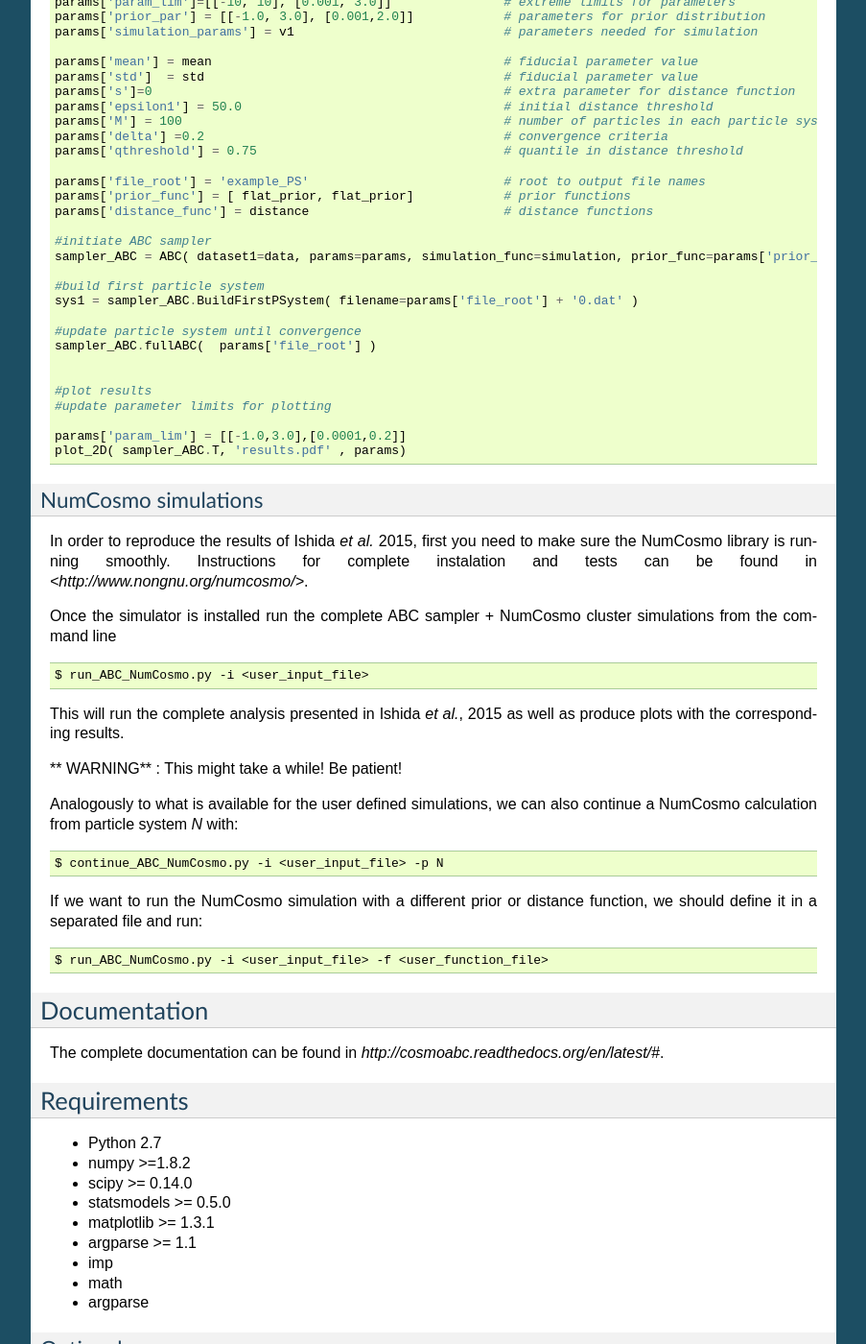
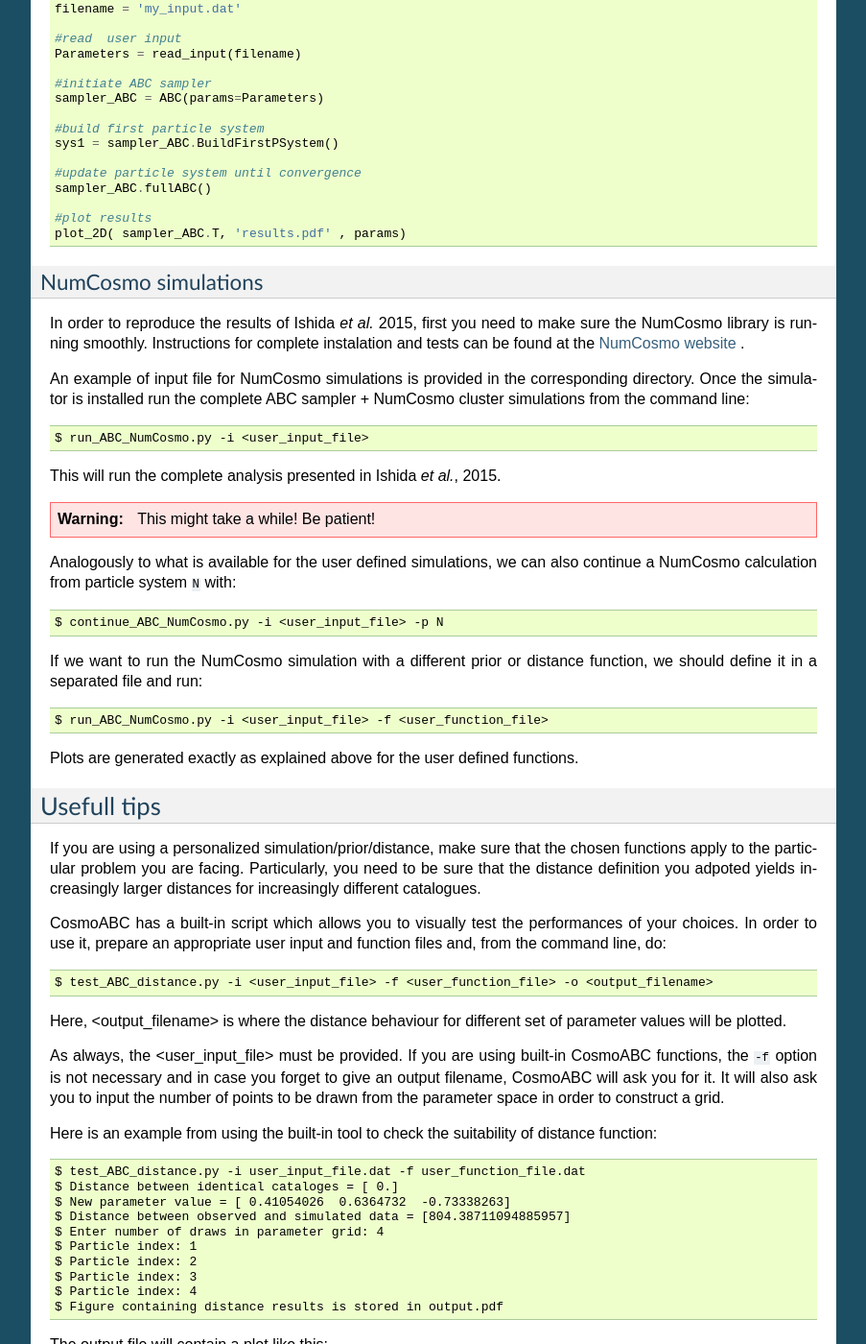
Before and after one commit to COINtoolbox/CosmoABC, a Sphinx documentation site: the page built from docs/source/index.rst, in a window 1280 px wide and 1400 px high, scrolled down 2921 px. Shown: the whole window at 96% size, without its empty margins (198-1101 px from the left). Built offline with Sphinx 7.4.7, drawn with Linux system fonts in a browser that asks for light colours; some of the changed text lies outside the part shown.

Commit message:
update README

```diff
--- a/docs/source/index.rst
+++ b/docs/source/index.rst
@@ -1,16 +1,12 @@
-.. CosmoABC documentation master file, created by
-   sphinx-quickstart on Thu Jan 15 00:36:37 2015.
-   You can adapt this file completely to your liking, but it should at least
-   contain the root `toctree` directive.
-
 CosmoABC - Likelihood free parameter estimation for cosmology
 =============================================================
 
-`CosmoABC` is a package which enables parameter inference using an Approximate Bayesian Computation (ABC) algorithm, as described in Ishida et al., 2015 [LINK].
 
-The code was originally designed for cosmological parameter inference from galaxy clusters number counts based on Sunyaev-Zel'dovich measurements. In this context, the cosmological simulations were performed using the NumCosmo library.
+``CosmoABC`` is a package which enables parameter inference using an Approximate Bayesian Computation (ABC) algorithm, as described in Ishida et al., 2015 [LINK].
 
-Nevertheless, the user can easily take advantadge of the ABC sampler along with his/her own simulator, as well as  test personalized summary statistics and distance functions.
+The code was originally designed for cosmological parameter inference from galaxy clusters number counts based on Sunyaev-Zel'dovich measurements. In this context, the cosmological simulations were performed using the `NumCosmo library <http://www.nongnu.org/numcosmo/>`_ .
+
+Nevertheless, the user can easily take advantadge of the ABC sampler along with his/her own simulator, as well as  test personalized prior distributions, summary statistics and distance functions.
 
 
 Get it now!
@@ -23,44 +19,57 @@ The package can be installed using the PyPI and pip::
 Or if the tarball or repository is downloaded, in the CosmoABC directory you can install and test it::
 
     $ pyton setup.py install
-    $ python setup.py test
 
+You can run a few tests with::
+
+    $ test_ABC_algorithm.py
+
+.. warning::
+    The  above tests will generate a lot of output data file and a pdf file with their graphical representation.
+    This was chosen to facilitate the identification of errors.
+    Make sure to run the tests in their own directory.
+
+The test outputs a pdf file illustrating the evolution of the posterior.
+
+`Test results <https://github.com/COINtoolbox/CosmoABC/blob/emille_dev/CosmoABC/examples/results_gaussian_sim.gif>`_
 
 Examples
 ********
 
-Sample input in can be found in ~CosmoABC/examples. All example files mentioned in this section are available in that directory.
+Sample input in can be found in ``~CosmoABC/examples``. All example files mentioned in this section are available in that directory.
 
 The user input file should contain all necessary variables for simulation as well as for the ABC sampler.
 
 A simple example of user input file, using a simulator which takes 3 parameters as input (mean, std, n) from which we want to fit only two (mean, std), would look like this ::
 
-    path_to_obs		= data.dat   	   # path to observed data
+    path_to_obs		= data.dat   	   # path to observed data. If None a simulated data set
+                                           # will be generated on the fly and used in place of the observations
 
-    param_to_fit	= mean 	std	   # parameters to fit
+    param_to_fit 	= mean 	n  	   # parameters to fit
     param_to_sim    	= mean  std  n	   # parameters needed for simulation
 
-    mean_lim		= -10.0  10.0	   # extreme limits for parameters
-    std_lim             = 0.001   3.0
+    n_lim		= 500  3000 	   # extreme limits for parametes
+    mean_lim            = -2.0  4.0
 
+    n_prior_par 	= 500  2000	   # parameters for prior distribution
+    mean_prior_par      = -1.5  3.0
 
-    mean_prior_par 	= -1.0  3.0	    # parameters for prior distribution
-    std_prior_par	= 0.001  2.0
+    mean		= 1.0		   #fiducial parameters for simulation
+    std		        = 1.0
+    n		        = 1000
 
-    mean	= 1.0			    #fiducial parameters for simulation
-    std		= 0.1
-    n		= 1000
+    M 	        	= 100			   # number of particle in each particle system
+    Mini                = 200                      # size of initial round
+    delta 		= 0.1		           # convergence criteria
+    qthreshold 	        = 0.75			   # quantile in distance threshold used to define epsilon in the construction of subsequent particle system
 
-    s		= 0			    # extra parameter for distance function
-    epsilon1 	= 100			    # initial distance threshold for building first particle system
-    M 		= 100			    # number of particles in each particle system
-    delta 	= 0.2		            # convergence criteria
-    qthreshold 	= 0.75			    # quantile in distance threshold
-    file_root 	= example_2par_PS	    # root to output file names
+    file_root    	= example_1par_PS	   # root to output file name for subsequent particle systems
+    screen              = 1			   # rather (1) or not (0) to display intermediate steps on screen
+    ncores              = 1			   # number of cores
 
-    simulation_func   = simulation		# simulation function provided by the user
-    prior_func	      = flat_prior  flat_prior  # list of prior PDF, one for each fitted parameter
-    distance_func     = distance                # distance function
+    simulation_func 	= simulation 				# simulation function
+    prior_func		= flat_prior flat_prior  flat_prior     # prior functions
+    distance_func	= distance_quantiles 			# distance function
 
 
 User defined simulation, distance and prior functions
@@ -72,15 +81,23 @@ The most important ingredients in an ABC analysis are:
 * the simulator
 * the distance function
 
-
-CosmoABC is able to handdle user defined functions for all three elements.
-You will find example files in the corresponding directory which will help you to taylor your functions for the ABC sampler.
-
 Built-in options for priors PDF are:
 
 * Gaussian
 * flat
 * beta
+
+Built-in option for simulations is:
+
+* NumCosmo simulation
+
+Built-in options for distance functions are:
+
+* Quantile-based distance with number of objects criteria
+* Gaussian Radial Basis Function distance (as descrived in Ishida et al., 2015 [LINK])
+
+Moreover, CosmoABC is also able to handdle user defined functions for all three elements.
+You will find example files in the corresponding directory which will help you taylor your functions for the ABC sampler.
 
 
 Consider the <user_function_file> containing,
@@ -99,7 +116,7 @@ Consider the <user_function_file> containing,
         return numpy.atleast_2d( l1 ).T
 
 
-    def distance( dataset1, dataset2, s1=0 ):
+    def distance( dataset1, dataset2, Parameters ):
         """
         Calculates distance between dataset1 and dataset2.
         """
@@ -110,8 +127,6 @@ Consider the <user_function_file> containing,
         return t1 + t2
 
 
-
-
 The ABC sampler can be called from the command line::
 
     $ run_ABC.py -i <user_input_file>  -f <user_function_file>
@@ -119,12 +134,16 @@ The ABC sampler can be called from the command line::
 This will run the algorithm until the convergence criteria is reached. A pdf file containing graphical representation of the results for each particle system is
 given as output.
 
-If the achieved result is not satisfactory and we want to run the ABC sampler beginning from the last completed particle system *N*,  we should decrese the convergene criteria `delta` in the <user_input_file> and continue the calculations from where it was stopped.  This can also be done in the command line::
+If the achieved result is not satisfactory, or if for some reason the calculation was stopped before reaching the convergence criteria, it is possible to run the ABC sampler beginning from the last completed particle system ``N``.
+
+In case the convergence criteria was achieved but you wish to continue the run, remember to decrease the convergene criteria `delta` in the <user_input_file> before continuing.
+
+From the command line::
 
     $ continue_ABC.py -i <user_input_file> -f <user_function_file> -p N
 
 
-If the sampler is running and we wish to take a look in the already calculated particle systems, we can generate the corresponding plots::
+At any time it is possible to plot the outcomes from *N* particle systems, whose calculations were completed, using::
 
     $ plot_ABC.py -i <user_input_file> -p N
 
@@ -136,70 +155,24 @@ It is also possible to use it interactively.
     from CosmoABC.priors import flat_prior
     from CosmoABC.ABC_sampler import ABC
     from CosmoABC.plots import plot_2D
-    import numpy
+    import numpy as np
 
-    def simulation( v ):
-        """
-        Generates a Gaussian distributed catalog.
-        """
+    #user input file
+    filename = 'my_input.dat'
 
-        l1 = numpy.random.normal( loc=v['mean'], scale=v['std'], size=v['n'] )
-
-        return numpy.atleast_2d( l1 ).T
-
-
-    def distance( dataset1, dataset2, s1=0 ):
-        """
-        Calculates distance between dataset1 and dataset2.
-        """
-
-        t1 = abs( numpy.mean( dataset1 ) - numpy.mean( dataset2 ) )
-        t2 = abs( numpy.std( dataset1 ) - numpy.std( dataset2 ) )
-
-        return t1 + t2
-
-
-    #define fiducial model parameters
-    mean = 1.0
-    std  = 0.1
-    v1 = {'mean': mean, 'std': std, 'n':1000 }
-
-    #generate 'observed' catalog
-    data = simulation( v1 )
-
-    #create dictionary of required parameter values
-    params = {}
-    params['param_to_fit']=['mean', 'std' ]			# parameters to fit
-    params['param_lim']=[[-10, 10], [0.001, 3.0]]		# extreme limits for parameters
-    params['prior_par'] = [[-1.0, 3.0], [0.001,2.0]]		# parameters for prior distribution
-    params['simulation_params'] = v1				# parameters needed for simulation
-
-    params['mean'] = mean					# fiducial parameter value
-    params['std']  = std					# fiducial parameter value
-    params['s']=0						# extra parameter for distance function
-    params['epsilon1'] = 50.0					# initial distance threshold
-    params['M'] = 100						# number of particles in each particle system
-    params['delta'] =0.2					# convergence criteria
-    params['qthreshold'] = 0.75					# quantile in distance threshold
-
-    params['file_root'] = 'example_PS'				# root to output file names
-    params['prior_func'] = [ flat_prior, flat_prior]		# prior functions
-    params['distance_func'] = distance  			# distance functions
+    #read  user input
+    Parameters = read_input(filename)
 
     #initiate ABC sampler
-    sampler_ABC = ABC( dataset1=data, params=params, simulation_func=simulation, prior_func=params['prior_func'], distance_func=params['distance_func'])
+    sampler_ABC = ABC(params=Parameters)
 
     #build first particle system
-    sys1 = sampler_ABC.BuildFirstPSystem( filename=params['file_root'] + '0.dat' )
+    sys1 = sampler_ABC.BuildFirstPSystem()
 
     #update particle system until convergence
-    sampler_ABC.fullABC(  params['file_root'] )
-
+    sampler_ABC.fullABC()
 
     #plot results
-    #update parameter limits for plotting
-
-    params['param_lim'] = [[-1.0,3.0],[0.0001,0.2]]
     plot_2D( sampler_ABC.T, 'results.pdf' , params)
 
 
@@ -208,20 +181,19 @@ NumCosmo simulations
 --------------------
 
 In order to reproduce the results of Ishida *et al.* 2015, first you need to make sure the NumCosmo library is running smoothly.
-Instructions for complete instalation and tests can be found in `<http://www.nongnu.org/numcosmo/>`.
+Instructions for complete instalation and tests can be found at the  `NumCosmo website <http://www.nongnu.org/numcosmo/>`_ .
 
-
-
-Once the simulator is installed run the complete ABC sampler + NumCosmo cluster simulations from the command line ::
+An example of input file for NumCosmo simulations is provided in the corresponding directory.
+Once the simulator is installed run the complete ABC sampler + NumCosmo cluster simulations from the command line::
 
     $ run_ABC_NumCosmo.py -i <user_input_file>
 
-This will run the complete analysis presented in Ishida *et al.*, 2015 as well as produce
-plots with the corresponding results.
 
-** WARNING**  :  This might take a while! Be patient!
+This will run the complete analysis presented in Ishida *et al.*, 2015.
 
-Analogously to what is available for the user defined simulations, we can also continue a NumCosmo calculation from particle system *N* with::
+.. warning::  This might take a while! Be patient!
+
+Analogously to what is available for the user defined simulations, we can also continue a NumCosmo calculation from particle system ``N`` with::
 
     $ continue_ABC_NumCosmo.py -i <user_input_file> -p N
 
@@ -229,11 +201,48 @@ If we want to run the NumCosmo simulation with a different prior or distance fun
 
     $ run_ABC_NumCosmo.py -i <user_input_file> -f <user_function_file>
 
+Plots are generated exactly as explained above for the user defined functions.
+
+Usefull tips
+************
+
+If you are using a personalized simulation/prior/distance, make sure that the chosen functions apply to the particular problem you are facing.
+Particularly, you need to be sure that the distance definition you adpoted yields increasingly larger distances for increasingly different catalogues.
+
+CosmoABC has a built-in script which allows you to visually test the performances of your choices.
+In order to use it, prepare an appropriate user input and function files and, from the command line, do::
+
+    $ test_ABC_distance.py -i <user_input_file> -f <user_function_file> -o <output_filename>
+
+Here, <output_filename> is where the distance behaviour for different set of parameter values will be plotted.
+
+As always, the <user_input_file> must be provided.
+If you are using built-in CosmoABC functions, the ``-f`` option is not necessary and in case you forget to give an output filename, CosmoABC will ask you for it.
+It will also ask you to input the number of points to be drawn from the parameter space in order to construct a grid.
+
+Here is an example from using the built-in tool to check the suitability of distance function::
+
+    $ test_ABC_distance.py -i user_input_file.dat -f user_function_file.dat
+    $ Distance between identical cataloges = [ 0.]
+    $ New parameter value = [ 0.41054026  0.6364732  -0.73338263]
+    $ Distance between observed and simulated data = [804.38711094885957]
+    $ Enter number of draws in parameter grid: 4
+    $ Particle index: 1
+    $ Particle index: 2
+    $ Particle index: 3
+    $ Particle index: 4
+    $ Figure containing distance results is stored in output.pdf
+
+The output file will contain a plot like this:
+
+`Example distance test <https://github.com/COINtoolbox/CosmoABC/blob/emille_dev/CosmoABC/examples/test_distance_mean_std_n.jpeg>`_
+
+
 
 Documentation
 *************
 
-The complete documentation can be found in `http://cosmoabc.readthedocs.org/en/latest/#`.
+The complete documentation can be found in `Read the Docs <http://cosmoabc.readthedocs.org/en/latest/>`_ .
 
 
 Requirements
@@ -245,33 +254,17 @@ Requirements
 * statsmodels >= 0.5.0
 * matplotlib >= 1.3.1
 * argparse >= 1.1
-* imp
-* math
-* argparse
+* multiprocessing >= 0.70a1
+
 
 
 Optional
 --------
 
-* NumCosmo  `<http://www.nongnu.org/numcosmo/>`
+* `NumCosmo <http://www.nongnu.org/numcosmo/>`_
 
 
 License
 ********
 
 * GNU General Public License (GPL>=3)
-
-
-Contents:
-
-.. toctree::
-   :maxdepth: 2
-
-
-
-Indices and tables
-==================
-
-* :ref:`genindex`
-* :ref:`modindex`
-* :ref:`search`
```
